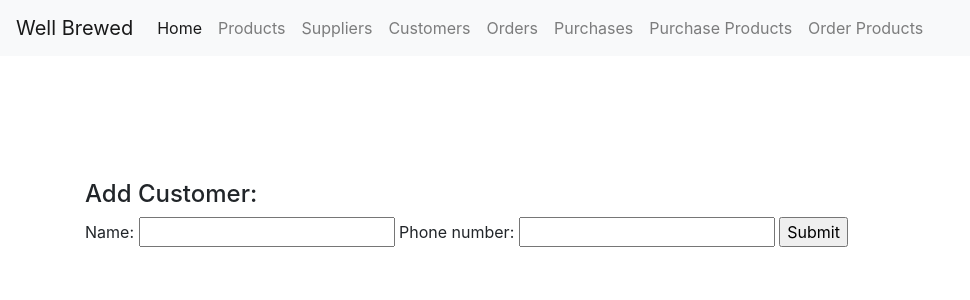
After one commit to kolesovn/CS340_CraftBeerApp, a Flask app: page /add_customer in a window 1280 px wide. The commit adds this page. Shown: the top 300 px of the page, without its empty margins (0-970 px from the left). Run offline with Flask 2, Linux system fonts and the light colour scheme; some libraries are stand-ins or nearby versions.

Commit message:
Backend handling for add customer

```diff
--- a/app.py
+++ b/app.py
@@ -1,4 +1,4 @@
-from flask import Flask, render_template, json, request
+from flask import Flask, render_template, json, request, redirect, url_for
 import os
 import database.db_connector as db
 
@@ -72,12 +72,32 @@ def products():
 
 @app.route('/customers', methods=["GET","POST"])
 def customers():
+        if request.method == "GET":
+                query = "SELECT * FROM Customers;"
+                cursor = db.execute_query(db_connection=db_connection, query=query)
+                results = cursor.fetchall()
+                cursor.close()
+                return render_template("customers.j2", customers=results)
+
         if request.method == "POST":
                 cname = request.form['cname']
                 cphone = request.form['cphone']
                 customers_data.append([len(customers_data)+1, cname, cphone])
 
+
         return render_template("customers.j2", headers=customers_headers, rows=customers_data)
+
+@app.route('/add_customer', methods=["GET","POST"])
+def add_customer():
+        if request.method == "POST":
+                cname = request.form['cname']
+                cphone = request.form['cphone']
+                query = 'INSERT INTO Customers (Customer_name, Customer_phone) VALUES (%s,%s)'
+                data = (cname, cphone)
+                cursor = db.execute_query(db_connection, query, data)
+                print('Added Customer')
+                return redirect(url_for('customers'))
+        return render_template('add_customer.j2')
 
 @app.route('/orders', methods=["GET","POST"])
 def orders():
--- a/database/db_connector.py
+++ b/database/db_connector.py
@@ -29,6 +29,7 @@ def execute_query(db_connection = None, query = None, query_params = ()):
     You need to run .fetchall() or .fetchone() on that object to actually acccess the results.
 
     '''
+    db_connection.ping(True)
 
     if db_connection is None:
         print("No connection to the database found! Have you called connect_to_database() first?")
--- /dev/null
+++ b/templates/add_customer.j2
@@ -0,0 +1,10 @@
+{% extends "layout.j2" %}
+{% block content %}
+<h4>Add Customer:</h4>
+<form action="/add_customer" method="POST">
+   Name: <input type="text" name="cname" required>
+   Phone number: <input type="text" name="cphone" required>
+   <input type="submit" value="Submit">
+  </form>
+<br>
+{% endblock %}
```
Also changed, not shown: templates/customers.j2 (+8 -8 lines).
